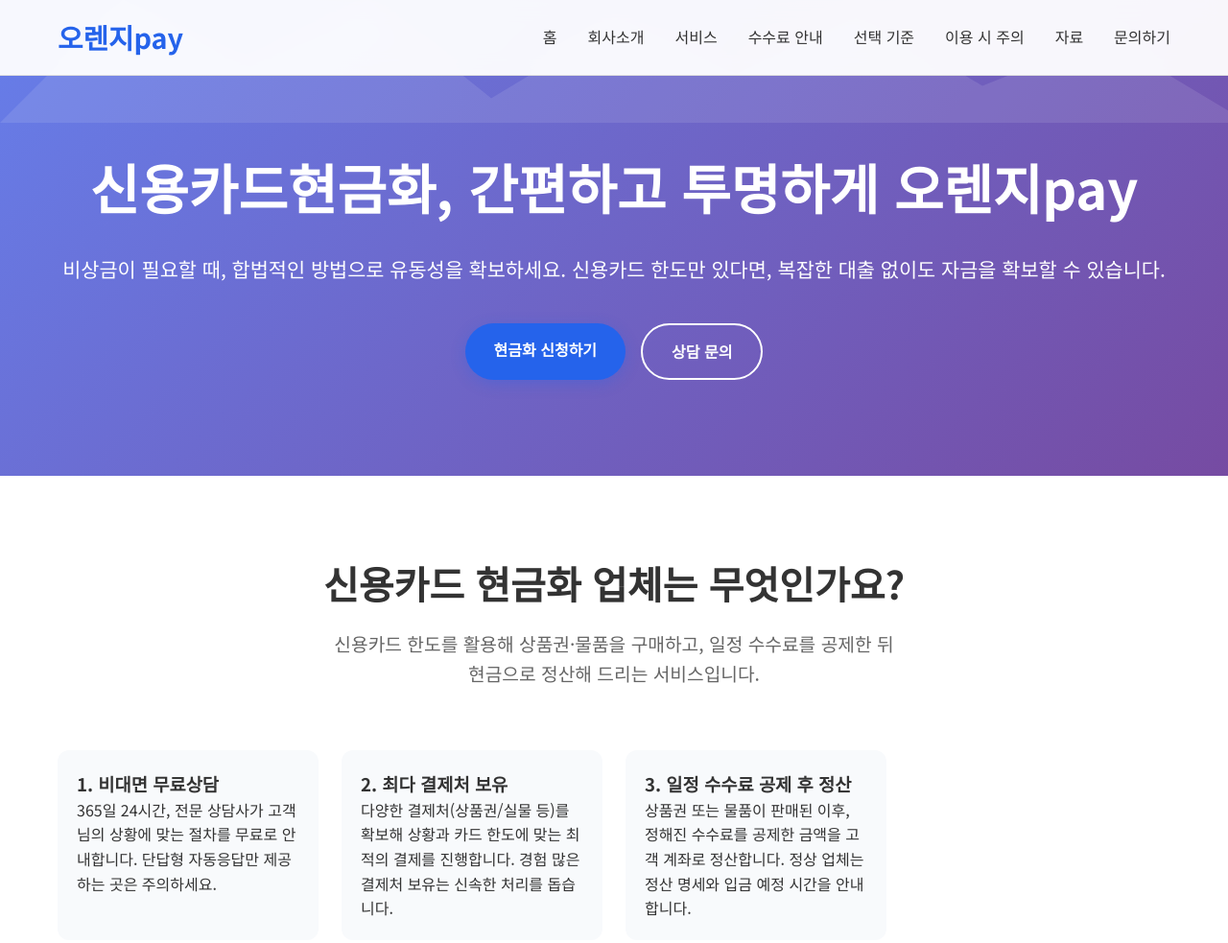
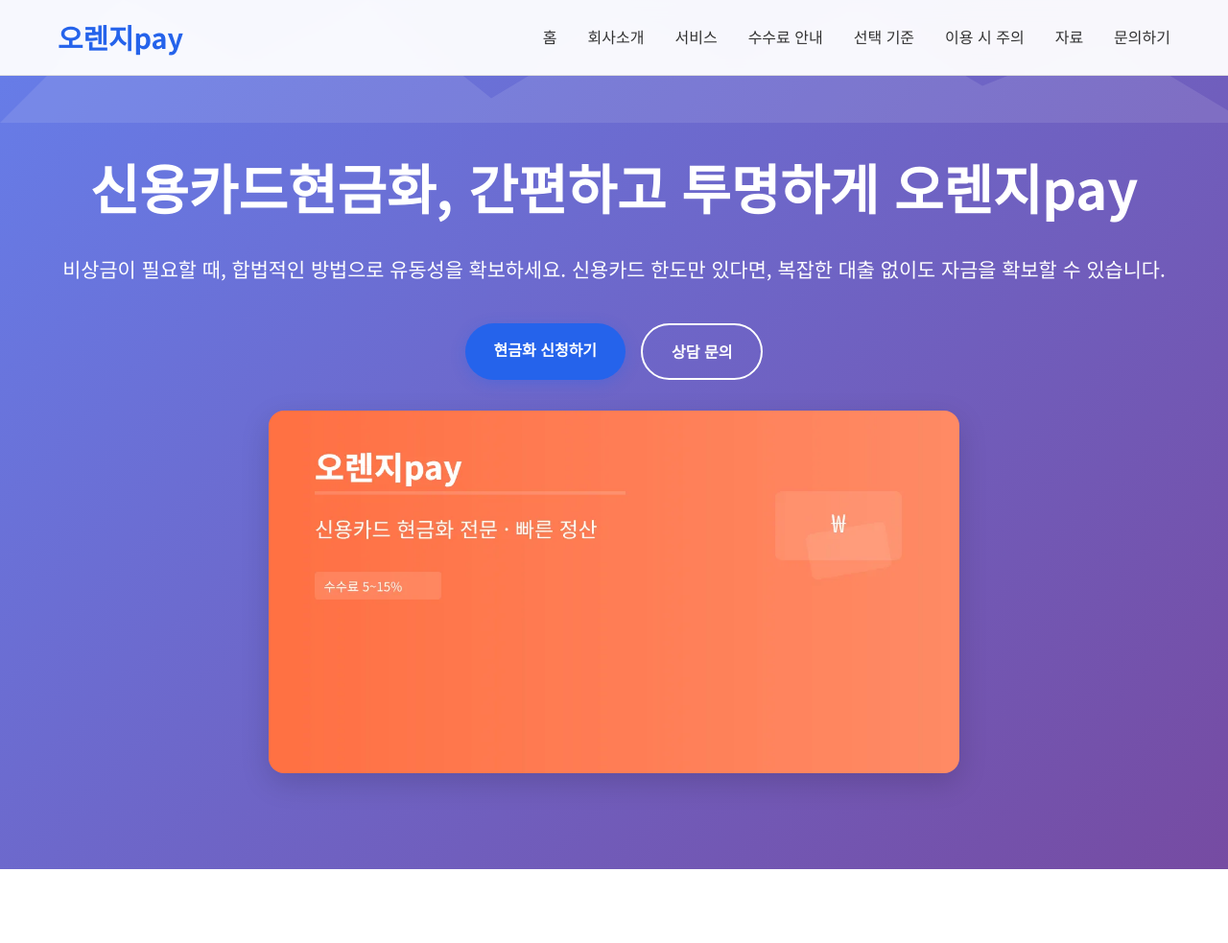
Before and after one commit to aa0313aa/gusrmaghk, a website: page index.html in a window 1280 px wide. Shown: the top 983 px of the page at 96% size. Drawn offline with Linux system fonts and the light colour scheme.

Commit message:
feat(ui): add hero visual image using existing OG asset and styles

```diff
--- a/assets/css/style.css
+++ b/assets/css/style.css
@@ -193,6 +193,16 @@ html { font-size: 16px; }
 .hero-content {
     position: relative;
     z-index: 2;
+}
+
+.hero-visual {
+    margin-top: 2rem;
+    max-width: 720px;
+    margin-left: auto;
+    margin-right: auto;
+    border-radius: 16px;
+    overflow: hidden;
+    box-shadow: 0 10px 30px rgba(0,0,0,0.15);
 }
 
 .hero-title {
--- a/index.html
+++ b/index.html
@@ -102,6 +102,12 @@
                 <div class="hero-buttons">
                     <a href="#contact" class="btn btn-primary">현금화 신청하기</a>
                     <a href="#contact" class="btn btn-secondary">상담 문의</a>
+                </div>
+                <div class="hero-visual">
+                    <picture>
+                        <source type="image/webp" srcset="/assets/images/og-index-variantA.webp">
+                        <img src="/assets/images/og-index-variantA.png" alt="오렌지pay 신용카드 현금화 요약 이미지" width="1200" height="630" loading="lazy">
+                    </picture>
                 </div>
             </div>
         </div>
```
